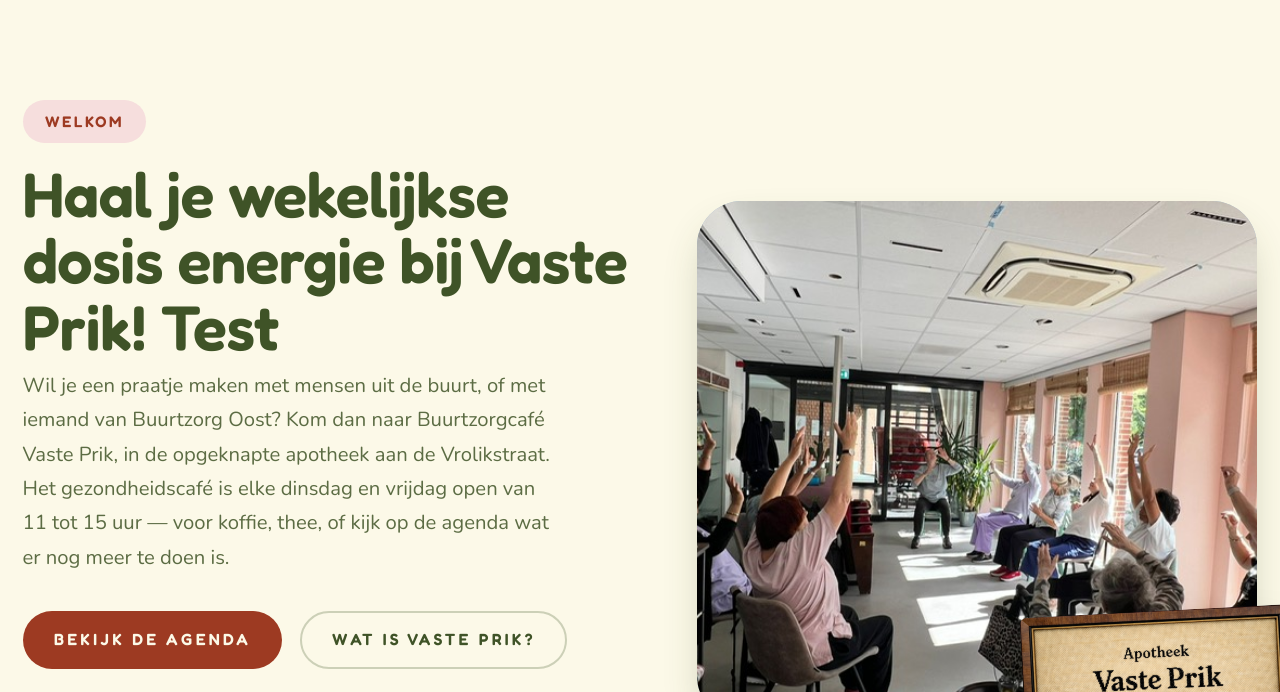
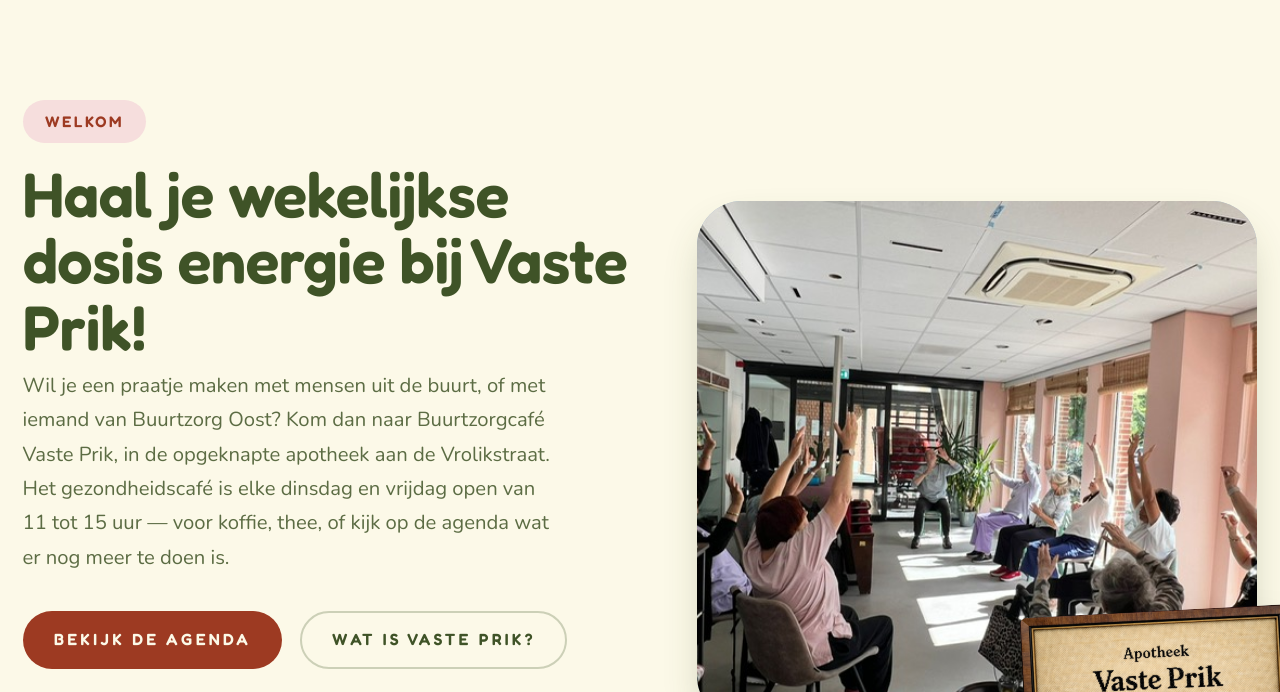
Before and after one commit to larsboesenach/Vaste-prik, a plain HTML site: page index.html in a window 1280 px wide. Shown: the part 108-800 px from the top of the page. Drawn offline with nearby package versions, Linux system fonts and the light colour scheme.

Commit message:
Wijzigingen van 18-09-2026 - Website update

```diff
--- a/index.html
+++ b/index.html
@@ -39,7 +39,7 @@
       <div class="wrap hero-grid">
         <div class="hero-copy">
           <span class="pill">Welkom</span>
-          <h1>Haal je wekelijkse dosis energie bij Vaste Prik! Test</h1>
+          <h1>Haal je wekelijkse dosis energie bij Vaste Prik!</h1>
           <p class="lead">
             Wil je een praatje maken met mensen uit de buurt, of met iemand van Buurtzorg Oost?
             Kom dan naar Buurtzorgcafé Vaste Prik, in de opgeknapte apotheek aan de
```
Also changed, not shown: 1 other file.
